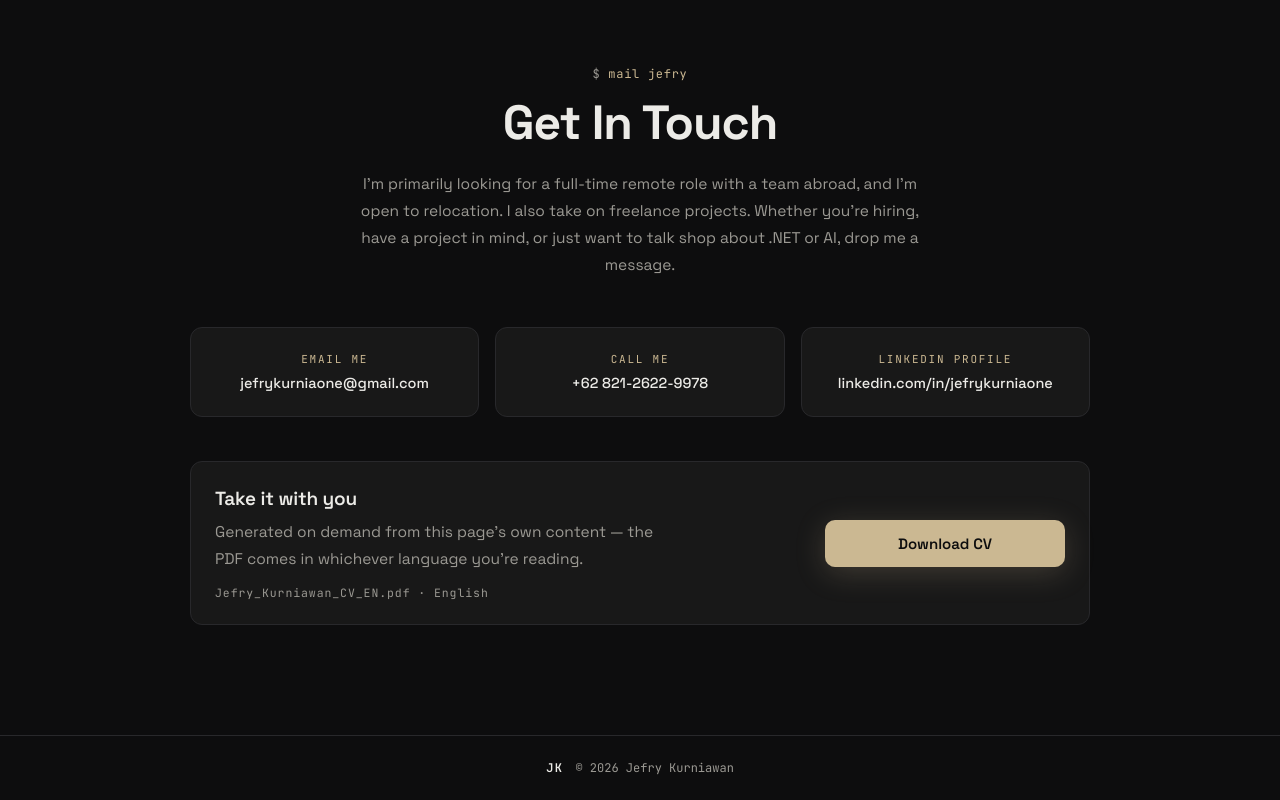
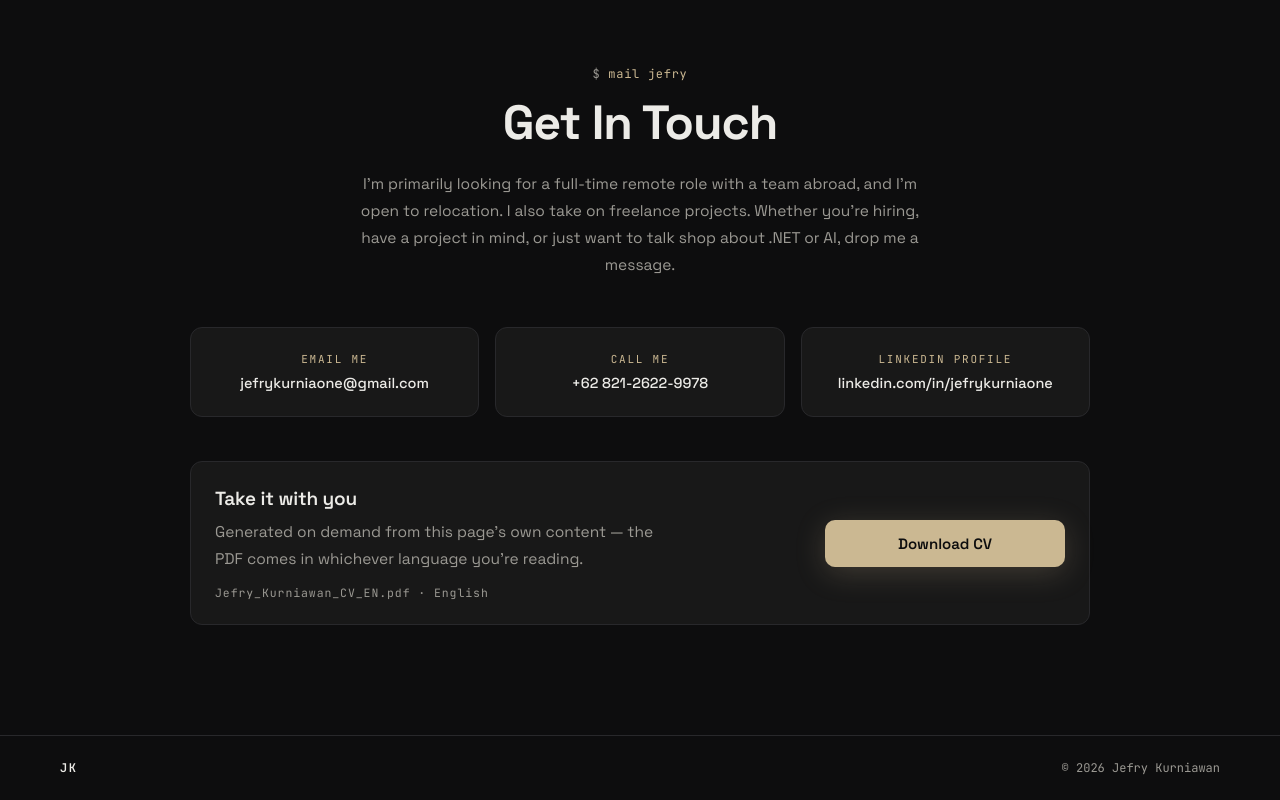
Before and after one commit to jefrykurniaone/porto-jefry, a Next.js app: page /en in a window 1280 px wide. Shown: the part 8579-9379 px from the top of the page. Built offline with nearby package versions, Linux system fonts and the light colour scheme; no server answers.

Commit message:
fix: split the footer row and put back-to-top on the icon-button style (#75)

```diff
--- a/src/app/styles/layout.css
+++ b/src/app/styles/layout.css
@@ -424,15 +424,22 @@
 
 /* ── Footer ── */
 .site-footer {
-    display: flex;
-    align-items: center;
-    justify-content: center;
-    gap: 12px;
     border-top: 1px solid var(--line);
-    padding: 24px;
     font-family: var(--font-mono), monospace;
     font-size: 12px;
     color: var(--muted);
+}
+
+/* Same max-width/gutter rhythm as .site-nav__inner, so the row lines up with
+   the navbar row above it, while .site-footer keeps the border-top full width. */
+.site-footer__inner {
+    max-width: 1160px;
+    margin: 0 auto;
+    padding: 24px;
+    display: flex;
+    align-items: center;
+    justify-content: space-between;
+    gap: 12px;
 }
 
 /* Same mark as .site-nav__logo: mono, 600 weight, wide tracking. */
@@ -440,15 +447,23 @@
     font-weight: 600;
     letter-spacing: 0.12em;
     color: var(--text);
+    flex-shrink: 0;
 }
 
+/* Shrinks and truncates rather than wrapping to a second line at narrow
+   widths — the row stays one line down to the smallest phone. */
 .site-footer__copyright {
     margin: 0;
+    min-width: 0;
+    white-space: nowrap;
+    overflow: hidden;
+    text-overflow: ellipsis;
 }
 
 /* ── Back to top ──
-   The same round icon-button language as the navbar controls: a bordered
-   circle on the panel fill, the accent ink on the glyph. */
+   The same control language as the navbar's icon buttons: an 8px-radius
+   square, a --line-control border (the --panel fill reads too close to
+   --bg to mark it as interactive on its own), and a --text glyph. */
 .back-to-top {
     position: fixed;
     bottom: 24px;
@@ -459,14 +474,13 @@
     display: flex;
     align-items: center;
     justify-content: center;
-    border: 1px solid var(--line);
-    border-radius: 999px;
+    border: 1px solid var(--line-control);
+    border-radius: 8px;
     background: var(--panel);
-    color: var(--accent-ink);
+    color: var(--text);
     font-size: 18px;
     cursor: pointer;
-    box-shadow: 0 6px 24px var(--glow);
-    transition: border-color 0.15s ease, color 0.15s ease;
+    transition: border-color 0.15s ease;
 }
 
 .back-to-top:hover {
--- a/src/components/layout/Footer.tsx
+++ b/src/components/layout/Footer.tsx
@@ -1,14 +1,16 @@
 /**
- * One row: the wordmark that opens the page in the navbar, and the copyright
- * line that closes it.
+ * One row: the wordmark that opens the page in the navbar on one side, the
+ * copyright line on the other.
  */
 export default function Footer() {
     const year = new Date().getFullYear();
 
     return (
         <footer id='site-footer' className='site-footer'>
-            <span className='site-footer__logo'>JK</span>
-            <p className='site-footer__copyright'>&copy; {year} Jefry Kurniawan</p>
+            <div className='site-footer__inner'>
+                <span className='site-footer__logo'>JK</span>
+                <p className='site-footer__copyright'>&copy; {year} Jefry Kurniawan</p>
+            </div>
         </footer>
     );
 }
--- a/src/i18n/messages/en.json
+++ b/src/i18n/messages/en.json
@@ -243,7 +243,6 @@
     "cv_label": "Take it with you",
     "cv_lead": "Generated on demand from this page's own content — the PDF comes in whichever language you're reading."
   },
-  "footer": {},
   "theme": {
     "toggle_dark": "Switch to dark mode",
     "toggle_light": "Switch to light mode"
--- a/src/i18n/messages/id.json
+++ b/src/i18n/messages/id.json
@@ -243,7 +243,6 @@
         "cv_label": "Bawa serta",
         "cv_lead": "Dibuat langsung dari konten halaman ini — PDF mengikuti bahasa yang sedang Anda baca."
     },
-    "footer": {},
     "theme": {
         "toggle_dark": "Beralih ke mode gelap",
         "toggle_light": "Beralih ke mode terang"
```
